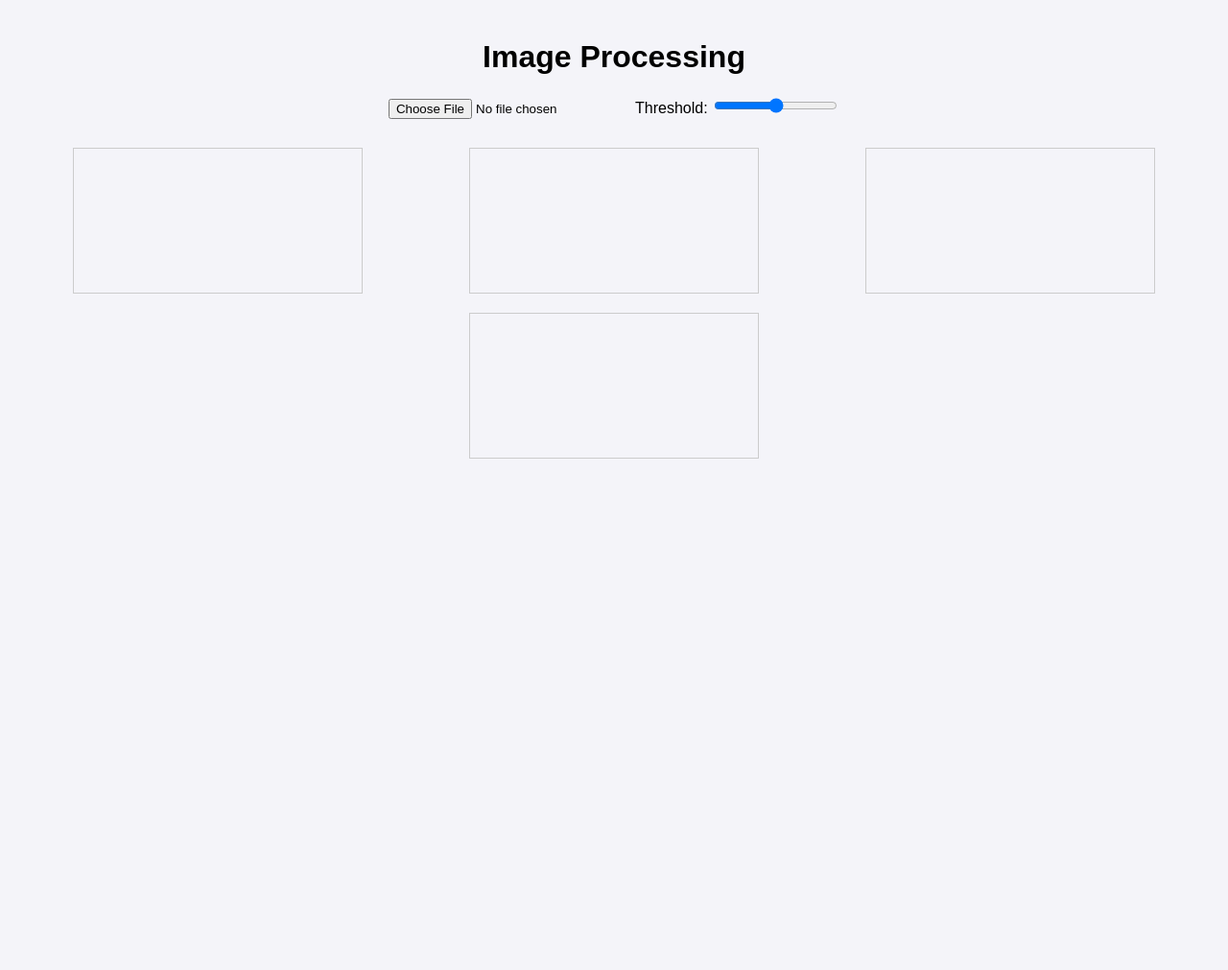
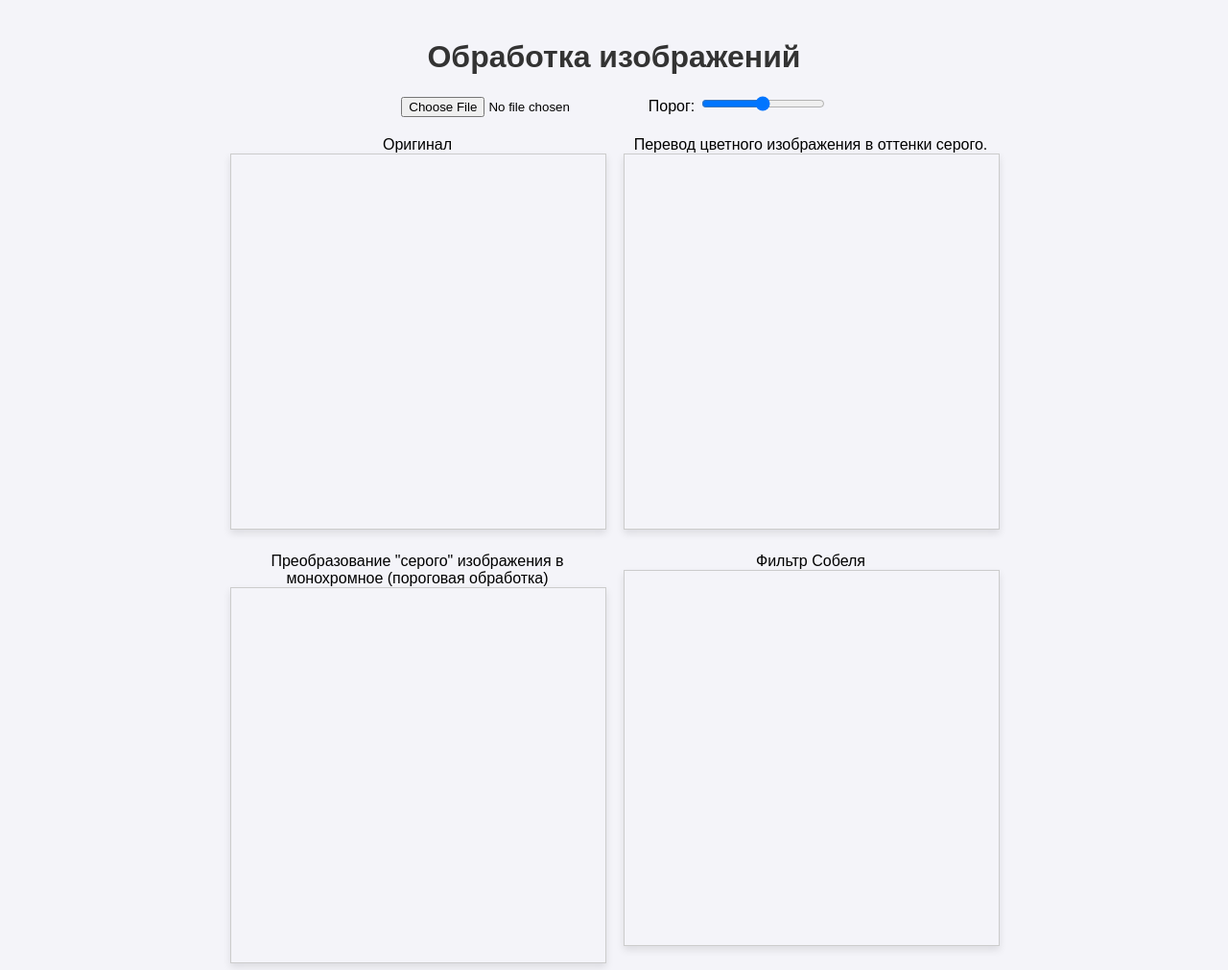
Before and after one commit to SecurityTrip/CG-LR-4, a plain HTML site: page index.html in a window 1280 px wide. Shown: the whole page at 96% size. Before the commit the page ends 800 px from the top, so only its background shows below. Drawn offline with Linux system fonts and the light colour scheme.

Commit message:
Added styles for page

```diff
--- a/index.html
+++ b/index.html
@@ -3,21 +3,34 @@
 <head>
   <meta charset="UTF-8">
   <meta name="viewport" content="width=device-width, initial-scale=1.0">
-  <title>Image Processing</title>
+  <title>Обработка изображений</title>
   <link rel="stylesheet" href="style.css">
 </head>
 <body>
-<h1>Image Processing</h1>
+<h1>Обработка изображений</h1>
 <div id="controls">
   <input type="file" id="upload" accept="image/*">
-  <label for="threshold">Threshold:</label>
+  <label for="threshold">Порог:</label>
   <input type="range" id="threshold" min="0" max="255" value="128">
 </div>
 <div id="canvas-container">
-  <canvas id="original"></canvas>
-  <canvas id="grayscale"></canvas>
-  <canvas id="thresholded"></canvas>
-  <canvas id="sobel"></canvas>
+  <div>
+    <a>Оригинал</a>
+    <canvas id="original"></canvas>
+  </div>
+  <div>
+    <a>Перевод цветного изображения в оттенки серого.</a>
+    <canvas id="grayscale"></canvas>
+  </div>
+  <div>
+    <a>Преобразование "серого" изображения в монохромное (пороговая обработка)</a>
+    <canvas id="thresholded"></canvas>
+  </div>
+  <div>
+    <a>Фильтр Собеля</a>
+    <canvas id="sobel"></canvas>
+  </div>
+
 </div>
 <script src="script.js"></script>
 </body>
--- a/style.css
+++ b/style.css
@@ -6,17 +6,28 @@ body {
     padding: 20px;
 }
 
+h1 {
+    font-size: 2em;
+    color: #333;
+    margin-bottom: 20px;
+}
+
 #controls {
     margin-bottom: 20px;
 }
 
 #canvas-container {
-    display: flex;
-    justify-content: space-around;
-    flex-wrap: wrap;
+    display: grid;
+    grid-template-columns: 1fr 1fr;
+    grid-gap: 20px;
+    max-width: 800px;
+    margin: 0 auto; /* Центрирование сетки */
 }
 
 canvas {
     border: 1px solid #ccc;
-    margin: 10px;
+    width: 100%; /* Чтобы канвасы вписывались в ячейки */
+    height: auto;
+    aspect-ratio: 1 / 1; /* Устанавливает квадратное соотношение сторон */
+    box-shadow: 0 4px 8px rgba(0, 0, 0, 0.1);
 }
```
